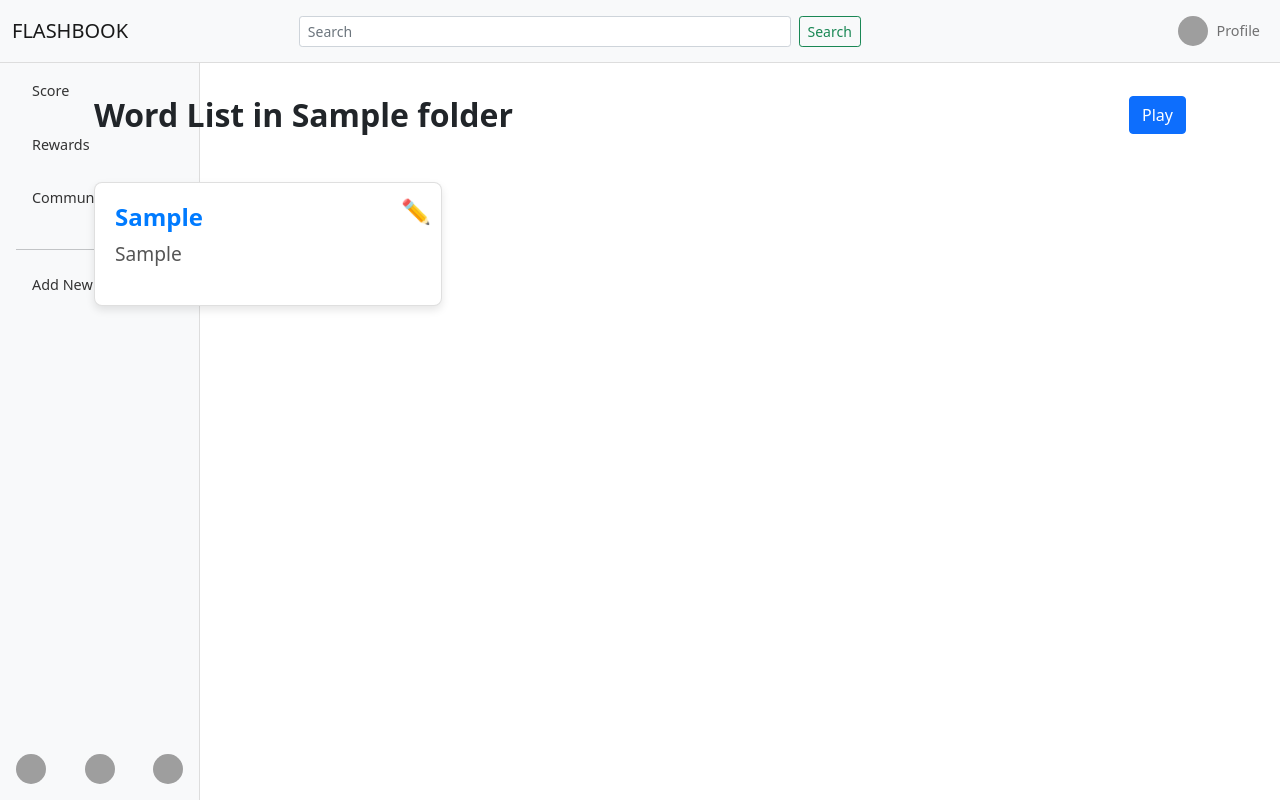
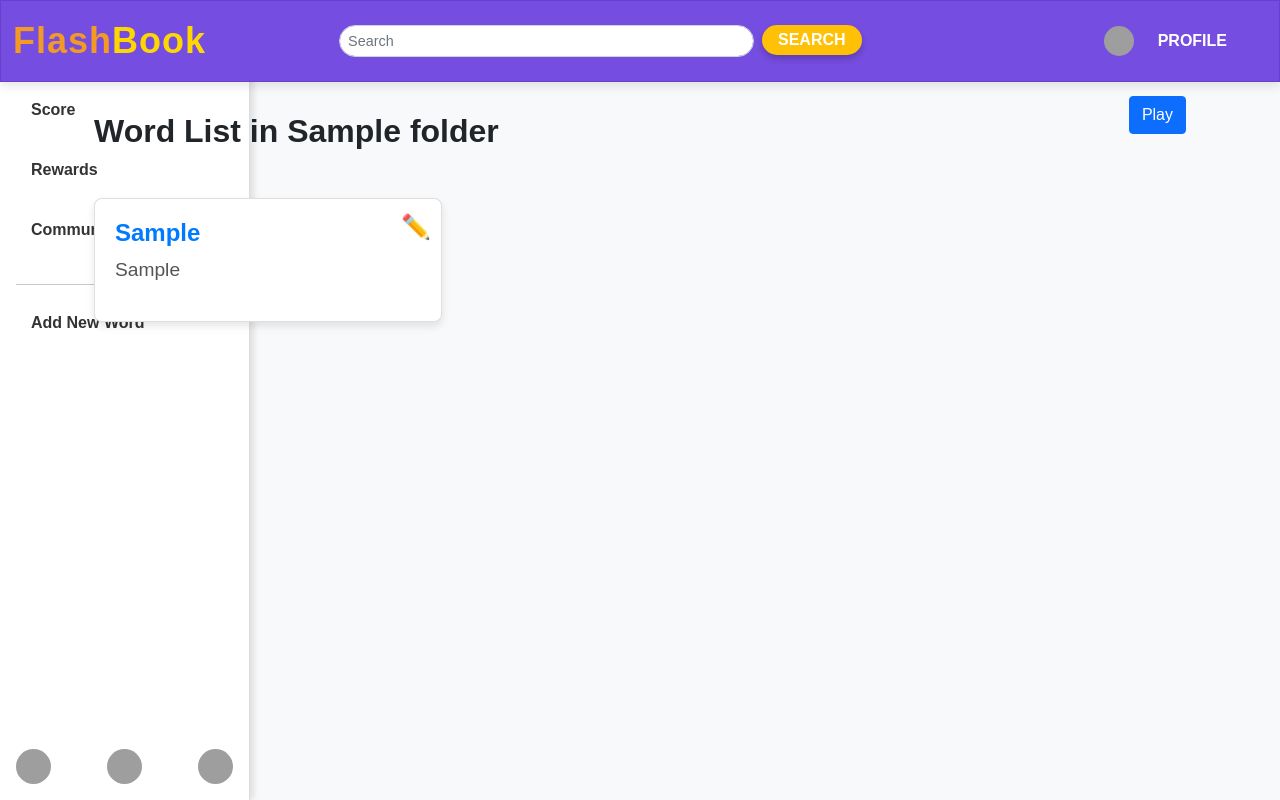
Before and after one commit to 6510615047/CN331Project, a Django app: template FlashBook/folWordSel/templates/word.html in a window 1280 px wide. Run offline with Django 5.2, Linux system fonts and the light colour scheme; the template is opened without the code that fills it: values that come from a table or form of the project are taken from there, others are empty; tables that the repository leaves empty hold one stand-in row (values such as "Sample post"); some libraries are stand-ins or nearby versions; grey boxes are pictures that could not be loaded.

Commit message:
restyle folder and word page

```diff
--- a/FlashBook/folWordSel/templates/base.html
+++ b/FlashBook/folWordSel/templates/base.html
@@ -14,6 +14,8 @@
       body {
         margin: 0;
         padding: 0;
+        font-family: 'Poppins', sans-serif;
+        background-color: #f8f9fa;
       }
 
       .navbar {
@@ -21,12 +23,85 @@
         top: 0;
         width: 100%;
         z-index: 1030;
+        background-color: #754de0; /* Purple similar to the prototype */
+        box-shadow: 0px 4px 10px rgba(0, 0, 0, 0.1);
         border-bottom: 1px solid #ddd;
       }
 
+      .navbar .navbar-brand {
+        font-weight: bold;
+        font-size: 28px;
+        color: white;
+        letter-spacing: 1px;
+      }
+
+      .navbar .navbar-brand:hover {
+        color: #ffd700; /* Gold color for hover */
+      }
+
+      .navbar .navbar-toggler {
+        border-color: white;
+      }
+
+      .navbar .navbar-toggler-icon {
+        background-color: white;
+      }
+
+      .navbar-nav .nav-link {
+        color: white;
+        font-weight: bold;
+        font-size: 1rem;
+        margin-right: 1rem;
+      }
+
+      .navbar-nav .nav-link:hover {
+        color: #ffd700;
+      }
+
+      .navbar .form-control {
+        border-radius: 20px;
+        font-size: 0.9rem;
+      }
+
+      .nav-search {
+        font-size: 16px;
+        color: rgb(255, 255, 255);
+        text-transform: uppercase;
+        font-weight: bold;
+        padding: 8px 16px;
+        border-radius: 20px;
+        background-color: #FFC107;
+        transition: background-color 0.3s ease, box-shadow 0.3s ease;
+        box-shadow: 0px 4px 6px rgba(0, 0, 0, 0.2);
+        border: none;
+        height: 30px;
+        display: flex;               /* Enable Flexbox */
+        justify-content: center;     /* Center horizontally */
+        align-items: center;         /* Center vertically */
+        text-align: center;
+      }
+
+      .nav-search:hover{
+          background-color: #ffe867;
+          color: rgb(255, 92, 16);
+          box-shadow: 0px 6px 10px rgba(0, 0, 0, 0.3);
+      }
+
+
+      .navbar {
+        font-size: 0.9rem;
+        color: #6A3FCB;
+        border: 1px solid #6A3FCB;
+      }
+
+      .navbar .btn-outline-success:hover {
+        background-color: #6A3FCB;
+        color: white;
+      }
+
       .sidebar {
-        width: 200px;
-        background-color: #f8f9fa;
+        width: 250px;
+        background-color: #ffffff;
         padding: 1rem;
         position: fixed;
         top: 56px; /* Height of the navbar */
@@ -35,6 +110,7 @@
         display: flex;
         flex-direction: column;
         justify-content: space-between;
+        box-shadow: 4px 0 6px rgba(0, 0, 0, 0.1);
       }
 
       .sidebar .nav-item {
@@ -44,12 +120,15 @@
       .sidebar .nav-link {
         color: #333;
         text-decoration: none;
-        font-size: 0.9rem;
+        font-size: 1rem;
+        font-weight: bold;
+        padding: 10px 15px;
+        border-radius: 10px;
       }
 
       .sidebar .nav-link:hover {
-        color: #007bff;
-        text-decoration: underline;
+        background-color: #f1f1f1;
+        color: #6A3FCB;
       }
 
       .sidebar hr {
@@ -57,58 +136,94 @@
       }
 
       .content {
-        margin-left: 200px; /* Width of the sidebar */
+        margin-left: 250px; /* Width of the sidebar */
         margin-top: 56px; /* Height of the navbar */
-        padding: 1rem;
+        padding: 2rem;
       }
 
       .sidebar .image-links {
         display: flex;
         justify-content: space-between;
-        padding-top: 20px; /* Adds space above the images */
+        padding-top: 20px;
       }
 
       .sidebar .image-links img {
-        width: 30px;
-        height: 30px;
+        width: 35px;
+        height: 35px;
         border-radius: 50%;
         cursor: pointer;
+        transition: transform 0.3s ease;
       }
 
-      {% block custom_styles %}
-      {% endblock %}
+      .sidebar .image-links img:hover {
+        transform: scale(1.1);
+      }
+
+      /* Logo styling */
+      .navbar-brand img {
+        height: 45px; /* Set logo size */
+        width: 45px;
+        border-radius: 50%;
+        margin-right: 10px;
+      }
+
+      .logo-text {
+        font-size: 36px;
+        font-weight: bold;
+        color: rgb(243, 154, 37);
+        letter-spacing: 1px;
+      }
+
+      .logo-highlight {
+        color: #FFD700;
+      }
+
+      .profile {
+        font-size: 16px;
+        color: rgb(255, 255, 255);
+        text-transform: uppercase;
+        font-weight: bold;
+        padding: 8px 16px;
+        border: none;
+        height: 30px;
+        display: flex;               /* Enable Flexbox */
+        justify-content: center;     /* Center horizontally */
+        align-items: center;         /* Center vertically */
+        text-align: center;
+      }
+
+      {% block custom_styles %} {% endblock %}
     </style>
   </head>
   <body>
     <!-- Navbar -->
-    <nav class="navbar navbar-expand-lg navbar-light bg-light">
+    <nav class="navbar navbar-expand-lg navbar-light">
       <div class="container-fluid">
-        <!-- Home Link on the Left -->
-        <a class="navbar-brand" href="#">FLASHBOOK</a>
+        <a class="navbar-brand" href="#">
+          <!-- Add logo here -->
+          {% comment %} <img src="{% static 'homepage/images/FlashbookLogo.png' %}" alt="Logo"> {% endcomment %}
+          <span class="logo-text">Flash<span class="logo-highlight">Book</span></span>
+        </a>
 
-        <!-- Toggle Button for Small Screens -->
         <button class="navbar-toggler" type="button" data-bs-toggle="collapse" data-bs-target="#navbarContent" aria-controls="navbarContent" aria-expanded="false" aria-label="Toggle navigation">
           <span class="navbar-toggler-icon"></span>
         </button>
 
-        <!-- Navbar Content -->
         <div class="collapse navbar-collapse" id="navbarContent">
-          <!-- Centered Search Bar -->
           <div class="mx-auto" style="width: 50%">
             <form class="d-flex" method="GET" action="{% block search_url %}{% endblock %}">
               <input class="form-control form-control-sm me-2" type="search" placeholder="Search" aria-label="Search" style="height: 30px" name='query'/>
-              <button class="btn btn-outline-success btn-sm" type="submit" style="padding: 0.25rem 0.5rem">
+              <button class="nav-search" type="submit">
                 Search
               </button>
             </form>
           </div>
 
-          <!-- Profile Section on the Right -->
           <ul class="navbar-nav ms-auto mb-2 mb-lg-0 d-flex align-items-center">
             <li class="nav-item">
               <a class="nav-link d-flex align-items-center" href="#" style="font-size: 0.9rem">
                 <img src="https://cdn.pixabay.com/photo/2015/10/05/22/37/blank-profile-picture-973460_1280.png" alt="Profile" class="rounded-circle me-2" style="width: 30px; height: 30px"/>
-                <span>Profile</span>
+                <span class='profile'>Profile</span>
               </a>
             </li>
           </ul>
@@ -117,7 +232,7 @@
     </nav>
 
     <!-- Sidebar -->
-    <div class="sidebar">
+    <div class="sidebar mt-3">
       <ul class="nav flex-column">
         <li class="nav-item">
           <a class="nav-link" href="#">Score</a>
@@ -136,7 +251,6 @@
         </li>
       </ul>
 
-      <!-- Image Links Section at the Bottom -->
       <div class="image-links">
         <a href='https://github.com/6510615047/CN331Project'>
             <img src="https://images.seeklogo.com/logo-png/30/1/github-logo-png_seeklogo-304612.png?v=638664844220000000" alt="Github" />
--- a/FlashBook/folWordSel/templates/folder.html
+++ b/FlashBook/folWordSel/templates/folder.html
@@ -89,7 +89,7 @@
 {% endblock %}
 
 {% block content %}
-<div class="container pb-3">
+<div class="container pb-3 mt-3">
     <h2 class="text-start">Welcome, {{ user.fname }}</h2>
   </div>
 
--- a/FlashBook/folWordSel/templates/word.html
+++ b/FlashBook/folWordSel/templates/word.html
@@ -108,10 +108,10 @@
 
 {% block content %}
 
-<div class="container ">
+<div class="container">
 
     <div class='d-flex justify-content-between'>
-        <h2 class="text-start pb-3">Word List in {{ folder.folder_name }}</h2>
+        <h2 class="text-start pb-3 mt-3">Word List in {{ folder.folder_name }}</h2>
         <a href='{% url "select_game" folder_id=folder.folder_id %}' class="btn btn-primary"
         {% if not words %}
             style = 'height:50%; pointer-events: none; background-color: gray; border-color:gray;'
```
